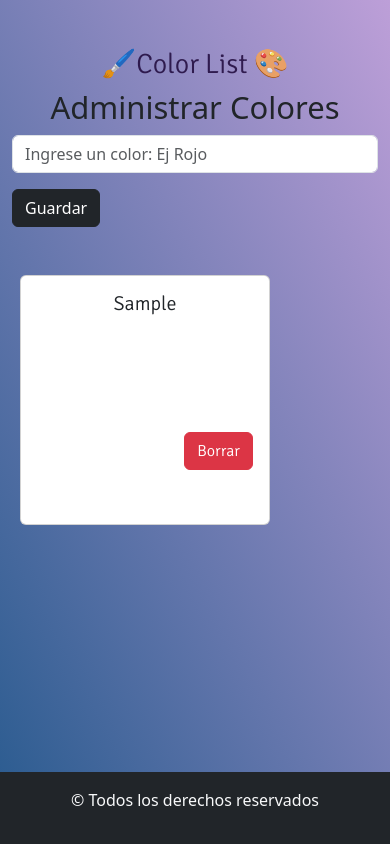
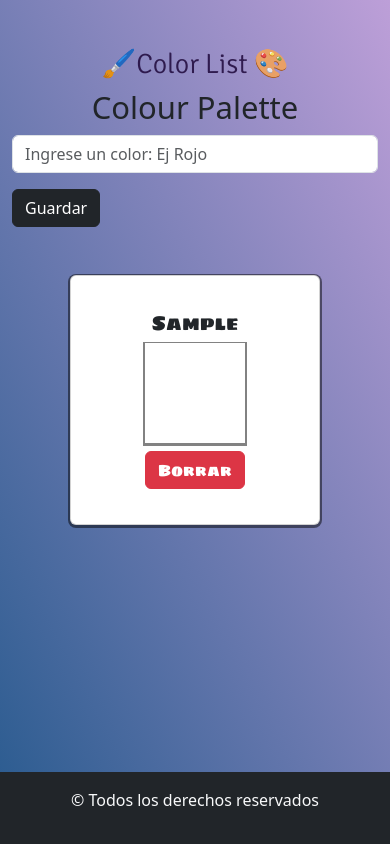
Before and after one commit to CosmeNicolas/ClonListaColores, a React (Vite) app: page / in a window 390 px wide. Both pictures are taken after typing "Sample" into the empty fields and a click on the button "Guardar". Built offline with nearby package versions, Linux system fonts and the light colour scheme.

Commit message:
agregue estilos a las cards para que el proyecto sea responsive

```diff
--- a/src/App.css
+++ b/src/App.css
@@ -25,18 +25,18 @@ body {
   color: rgba(34, 12, 63, 0.885);
 }
 
-/* contenedor de prueba color  */
-
-
 .card{
   width: 250px;
   height: 250px;
-  font-family: 'Signika',sans-serif;
+  font-family: 'Sigmar One',sans-serif;
+  -webkit-box-shadow: 0px 1px 0px 2px rgba(0, 0, 0, 0.49);
+  box-shadow: 0px 1px 0px 2px rgba(0, 0, 0, 0.49);
 }
 
 .box{
-
   height: 100px;
   width: 100px;
   border-color: black 1px;
+  -webkit-box-shadow: 0px 1px 0px 2px rgba(0, 0, 0, 0.49);
+    box-shadow: 0px 1px 0px 2px rgba(0, 0, 0, 0.49);
 }
--- a/src/components/FormularioColores.jsx
+++ b/src/components/FormularioColores.jsx
@@ -29,7 +29,7 @@ const FormularioColores = () => {
     <>
       <Form onSubmit={handleSubmit}>
         <Form.Group className="mb-3 text-center" controlId="formBasicEmail">
-          <Form.Label className="display-5">Administrar Colores</Form.Label>
+          <Form.Label className="display-5">Colour Palette</Form.Label>
           <Form.Control type="text"
             placeholder="Ingrese un color: Ej Rojo"
             minLength={3}
--- a/src/components/ListaColores.jsx
+++ b/src/components/ListaColores.jsx
@@ -1,15 +1,13 @@
-import { Button, Card } from "react-bootstrap";
+import { Button, Card, Container} from "react-bootstrap";
 
 const ListaColores = ({colores, borrarColor}) => {
   return (
     <>
+      <Container fluid className="d-flex flex-wrap justify-content-center">
         {
-
           colores.map((itemColor, posicionColor)=>
-
-
-            <Card className="mt-5  mx-2" key={posicionColor}>
-              <Card.Body>
+            <Card className="mt-5  mx-2 mb-3" key={posicionColor}>
+              <Card.Body className="d-flex flex-column justify-content-center align-items-center">
                 <Card.Title className="text-center"  >{itemColor}</Card.Title>
                 <div className="text-center box" style={{ backgroundColor: itemColor, padding: '10px' }}></div>
                 <div className="text-end">
@@ -20,7 +18,7 @@ const ListaColores = ({colores, borrarColor}) => {
               </Card.Body>
             </Card>)
         }
-
+      </Container>
     </>
   );
 };
```
